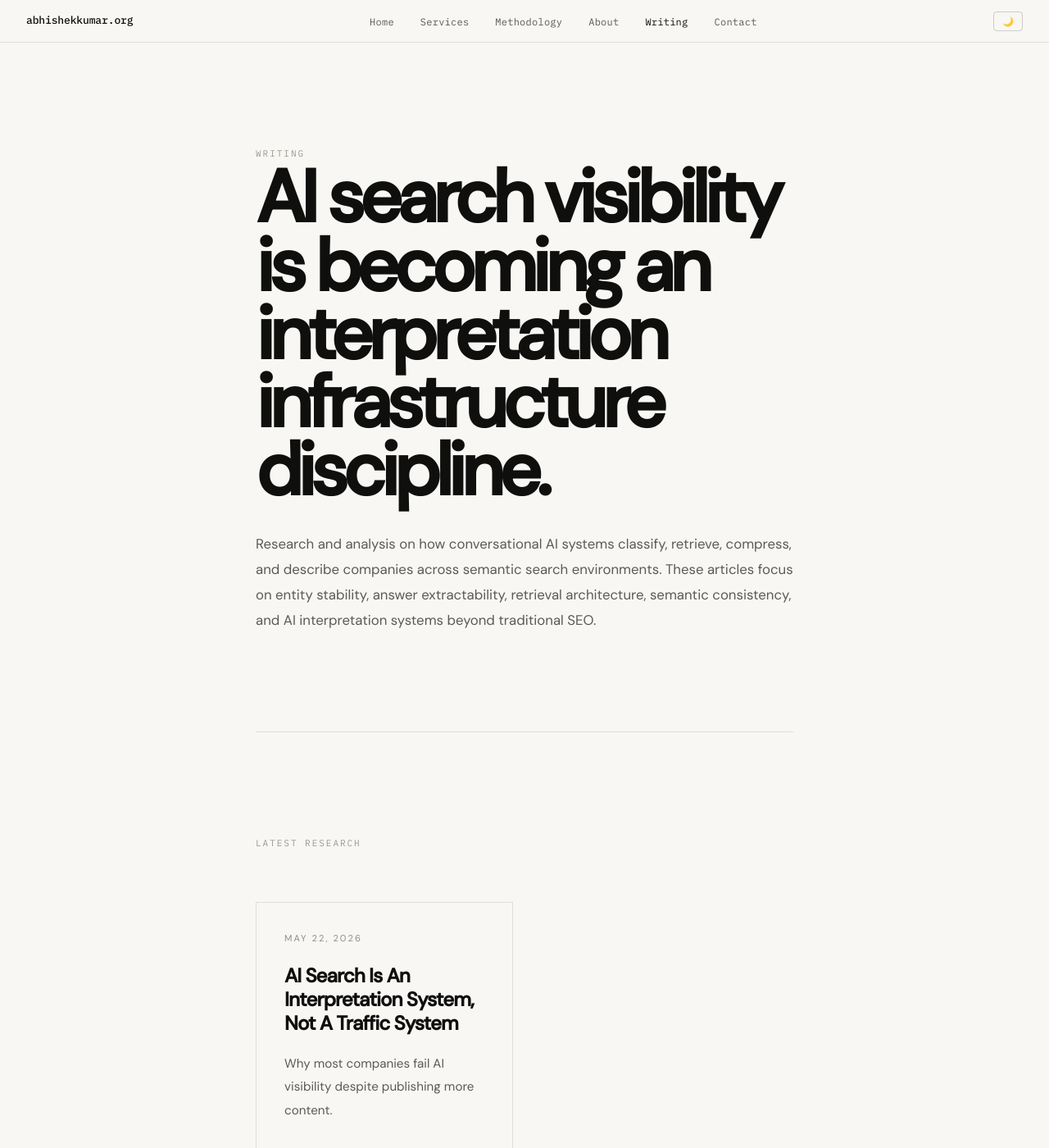
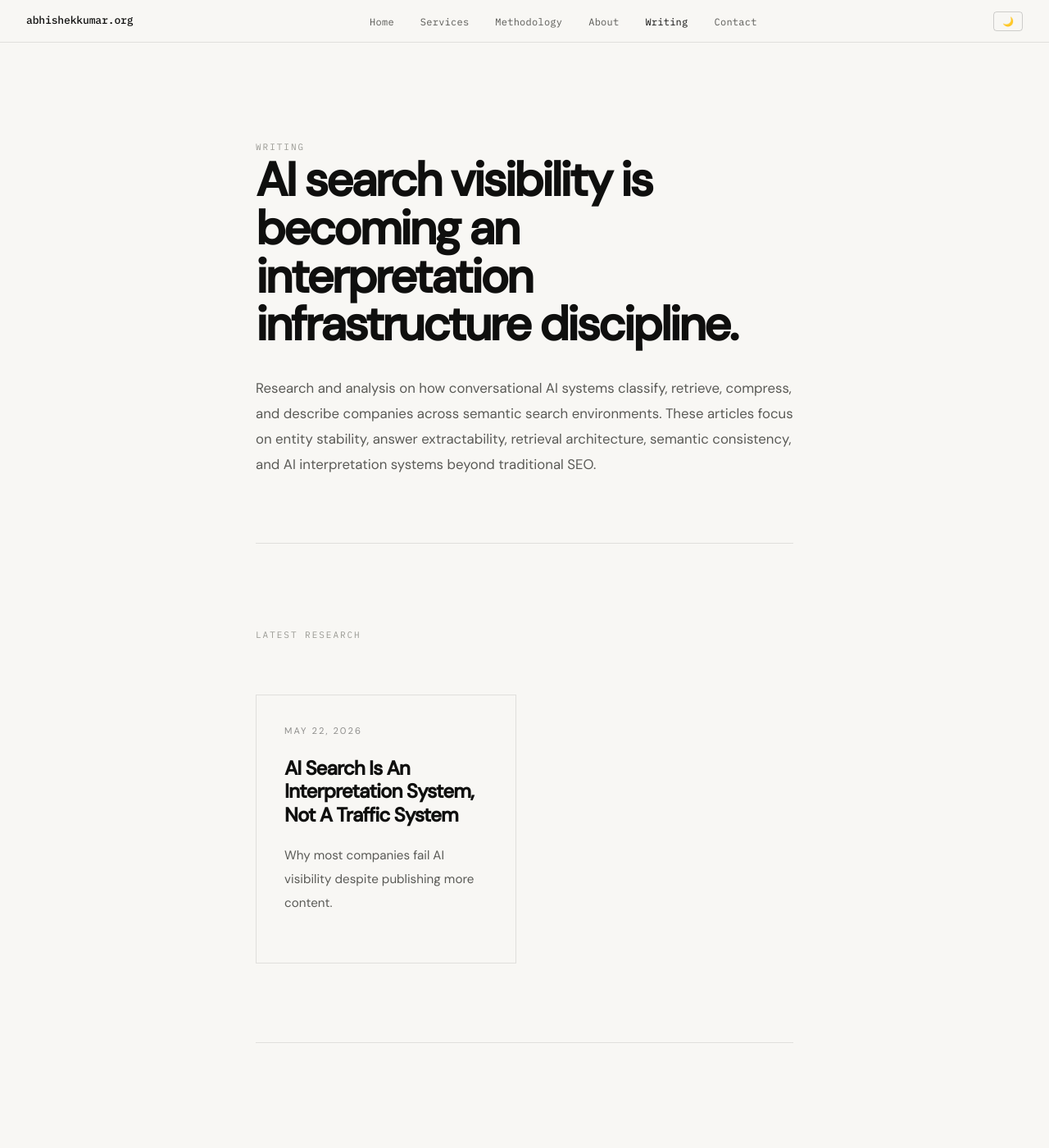
Before and after one commit to abhishu5/abhishekkumar.org, a Jekyll site: the page built from blog/index.html, in a window 1280 px wide and 1400 px high. Shown: the whole window at 82% size. Built offline with Jekyll 4.4.1, drawn with Linux system fonts in a browser that asks for light colours.

Commit message:
Update index.html

```diff
--- a/blog/index.html
+++ b/blog/index.html
@@ -37,7 +37,7 @@ layout: null
 <style>
 
 .hero-section{
-padding:120px 0;
+padding:7rem 0 5rem;
 border-bottom:1px solid var(--border);
 }
 
@@ -46,11 +46,11 @@ max-width:860px;
 }
 
 .hero-title h1{
-font-size:clamp(2.8rem,7vw,6.2rem);
-line-height:.93;
-letter-spacing:-0.07em;
+font-size:clamp(2.3rem,4.5vw,4rem);
+line-height:1.02;
+letter-spacing:-0.05em;
 margin-bottom:32px;
-max-width:780px;
+max-width:620px;
 }
 
 .hero-title p{
@@ -61,14 +61,14 @@ color:var(--text2);
 }
 
 .posts-wrapper{
-padding:120px 0;
+padding:6rem 0;
 border-bottom:1px solid var(--border);
 }
 
 .posts-grid{
 display:grid;
 grid-template-columns:1fr 1fr;
-gap:28px;
+gap:20px;
 margin-top:60px;
 }
 
```
